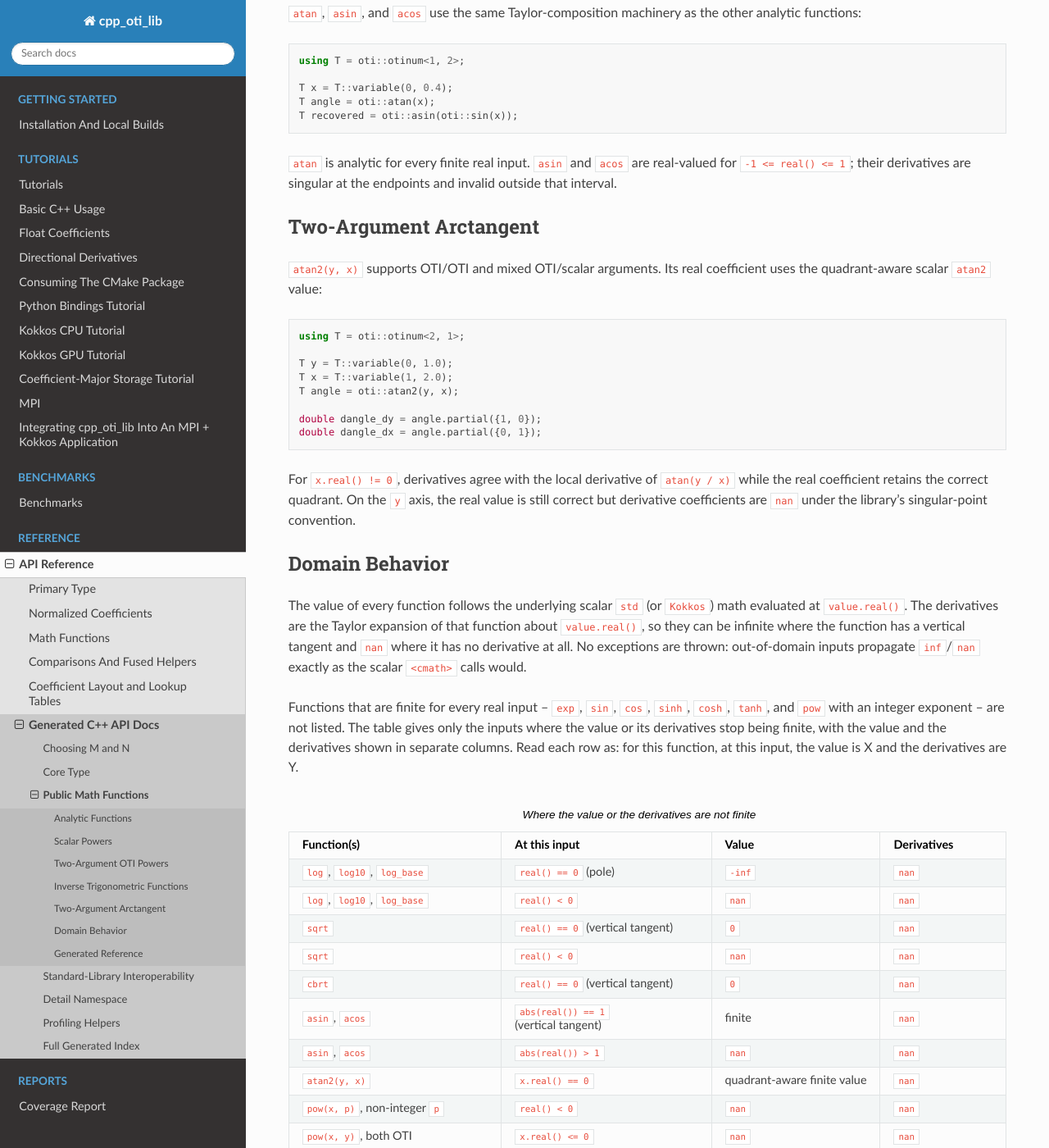
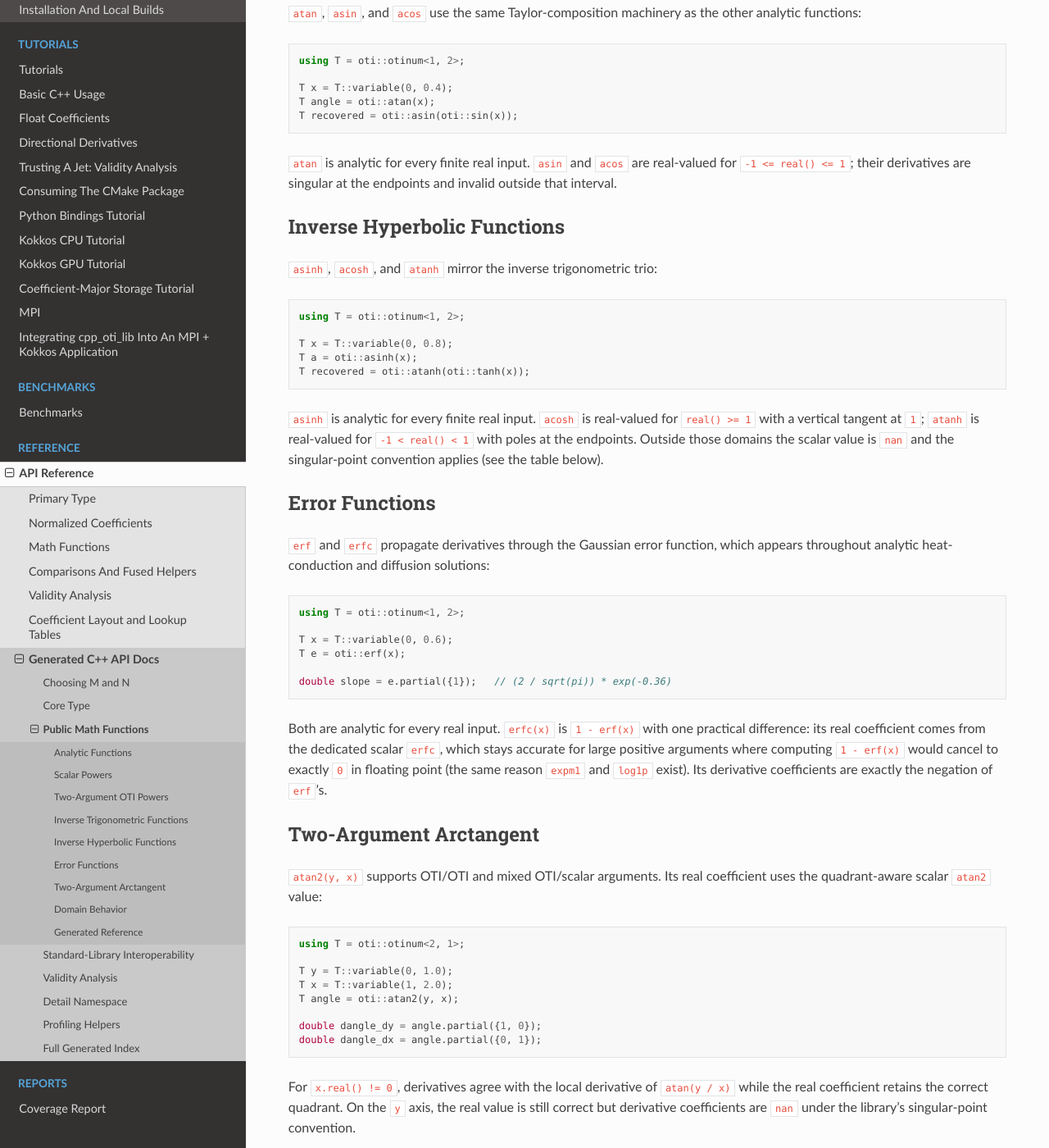
Before and after one commit to Samm-Py/cpp_oti_lib, a Sphinx documentation site: the page built from docs/api/functions.rst, in a window 1280 px wide and 1400 px high, scrolled down 1134 px. Shown: the whole window at 82% size. Built offline with Sphinx 7.4.7 and the Read the Docs theme 3.1.0, drawn with Linux system fonts in a browser that asks for light colours; some of the changed text lies outside the part shown.

Commit message:
docs: validity analysis pages and the new elementary functions
The oti::validity layer and the asinh/acosh/atanh/erf/erfc additions
had no documentation. New pages:

- tutorials/validity: worked introduction with a runnable program
  (examples/validity_intro.cpp, output verified), covering the
  compute-above-the-model contract -- including that model order and
  computed order are independent, so e.g. a linear surrogate certified
  from an order-3 jet folds both the quadratic and cubic bands into its
  error estimate -- plus prediction, trust budget (tau + tau_abs),
  per-axis reach, the box-corner trap, and error attribution.
- api/validity: the five primitives' contracts, budget semantics,
  radii caveat, host/device guarantees, and generated signatures
  (doxygennamespace, content-only).

functions.rst gains inverse-hyperbolic and error-function sections and
the corresponding singular-point table rows; the api and tutorial
indexes, toctrees, and the front page are wired accordingly.

Co-Authored-By: Claude Fable 5 <noreply@anthropic.com>

```diff
--- a/docs/api/functions.rst
+++ b/docs/api/functions.rst
@@ -71,6 +71,48 @@ the other analytic functions:
 real-valued for ``-1 <= real() <= 1``; their derivatives are singular at the
 endpoints and invalid outside that interval.
 
+Inverse Hyperbolic Functions
+----------------------------
+
+``asinh``, ``acosh``, and ``atanh`` mirror the inverse trigonometric trio:
+
+.. code-block:: cpp
+
+   using T = oti::otinum<1, 2>;
+
+   T x = T::variable(0, 0.8);
+   T a = oti::asinh(x);
+   T recovered = oti::atanh(oti::tanh(x));
+
+``asinh`` is analytic for every finite real input. ``acosh`` is real-valued
+for ``real() >= 1`` with a vertical tangent at ``1``; ``atanh`` is real-valued
+for ``-1 < real() < 1`` with poles at the endpoints. Outside those domains the
+scalar value is ``nan`` and the singular-point convention applies (see the
+table below).
+
+Error Functions
+---------------
+
+``erf`` and ``erfc`` propagate derivatives through the Gaussian error
+function, which appears throughout analytic heat-conduction and diffusion
+solutions:
+
+.. code-block:: cpp
+
+   using T = oti::otinum<1, 2>;
+
+   T x = T::variable(0, 0.6);
+   T e = oti::erf(x);
+
+   double slope = e.partial({1});   // (2 / sqrt(pi)) * exp(-0.36)
+
+Both are analytic for every real input. ``erfc(x)`` is ``1 - erf(x)`` with one
+practical difference: its real coefficient comes from the dedicated scalar
+``erfc``, which stays accurate for large positive arguments where computing
+``1 - erf(x)`` would cancel to exactly ``0`` in floating point (the same
+reason ``expm1`` and ``log1p`` exist). Its derivative coefficients are exactly
+the negation of ``erf``'s.
+
 Two-Argument Arctangent
 -----------------------
 
@@ -104,8 +146,8 @@ all. No exceptions are thrown: out-of-domain inputs propagate ``inf``/``nan``
 exactly as the scalar ``<cmath>`` calls would.
 
 Functions that are finite for every real input -- ``exp``, ``sin``, ``cos``,
-``sinh``, ``cosh``, ``tanh``, and ``pow`` with an integer exponent -- are not
-listed. The table gives only the inputs where the value or its derivatives stop
+``sinh``, ``cosh``, ``tanh``, ``asinh``, ``atan``, ``erf``, ``erfc``, and
+``pow`` with an integer exponent -- are not listed. The table gives only the inputs where the value or its derivatives stop
 being finite, with the value and the derivatives shown in separate columns. Read
 each row as: for this function, at this input, the value is X and the
 derivatives are Y.
@@ -143,6 +185,22 @@ derivatives are Y.
      - finite
      - ``nan``
    * - ``asin``, ``acos``
+     - ``abs(real()) > 1``
+     - ``nan``
+     - ``nan``
+   * - ``acosh``
+     - ``real() == 1`` (vertical tangent)
+     - ``0``
+     - ``nan``
+   * - ``acosh``
+     - ``real() < 1``
+     - ``nan``
+     - ``nan``
+   * - ``atanh``
+     - ``abs(real()) == 1`` (pole)
+     - ``+/-inf``
+     - ``nan``
+   * - ``atanh``
      - ``abs(real()) > 1``
      - ``nan``
      - ``nan``
--- a/docs/tutorials/index.rst
+++ b/docs/tutorials/index.rst
@@ -9,6 +9,9 @@ These tutorials focus on practical workflows:
   default ``double`` storage.
 * :doc:`directional_derivatives` shows how to seed a line through a larger
   physical input space and compute derivatives along that direction.
+* :doc:`validity` uses a jet as a local surrogate model and asks how far it
+  can be trusted: prediction, error estimate, a tolerance-budget trust check,
+  per-variable reach, and error attribution.
 * :doc:`cmake_package` builds a separate CMake project against an installed
   copy of the library through ``find_package(otinum)``.
 * :doc:`python_bindings` uses the optional Python module: bound types,
@@ -37,6 +40,7 @@ execution.
    basic_usage
    float_coefficients
    directional_derivatives
+   validity
    cmake_package
    python_bindings
    kokkos_cpu
```
Also changed, not shown: docs/api/index.rst (+12 -1 lines), docs/api/validity.rst (added, +105 -0 lines), docs/index.rst (+6 -3 lines), docs/tutorials/validity.rst (added, +165 -0 lines), 1 other file.
